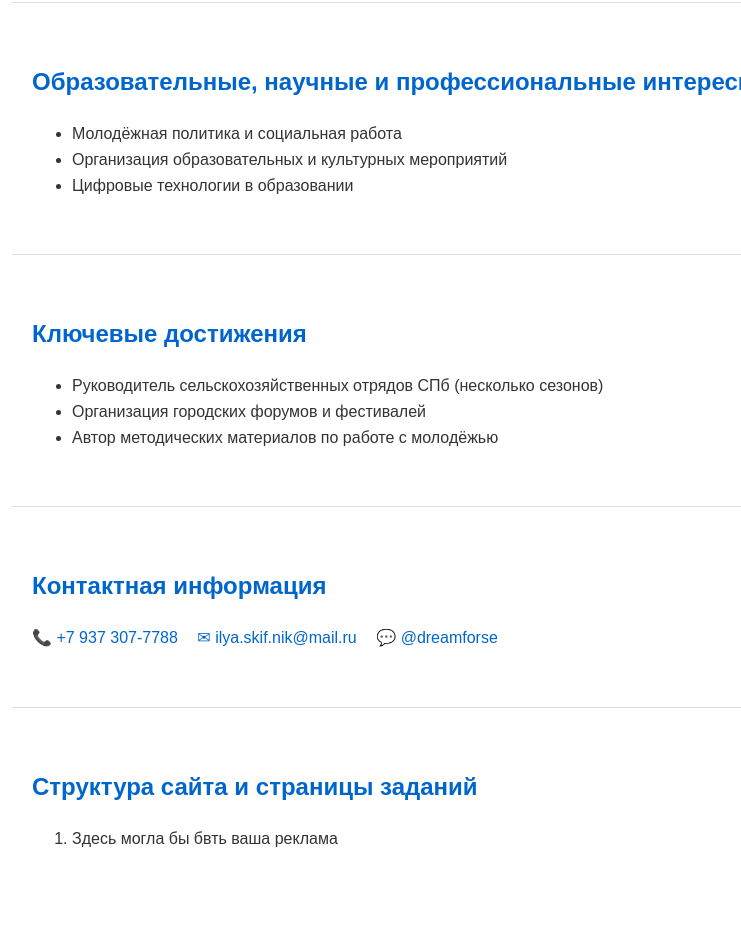
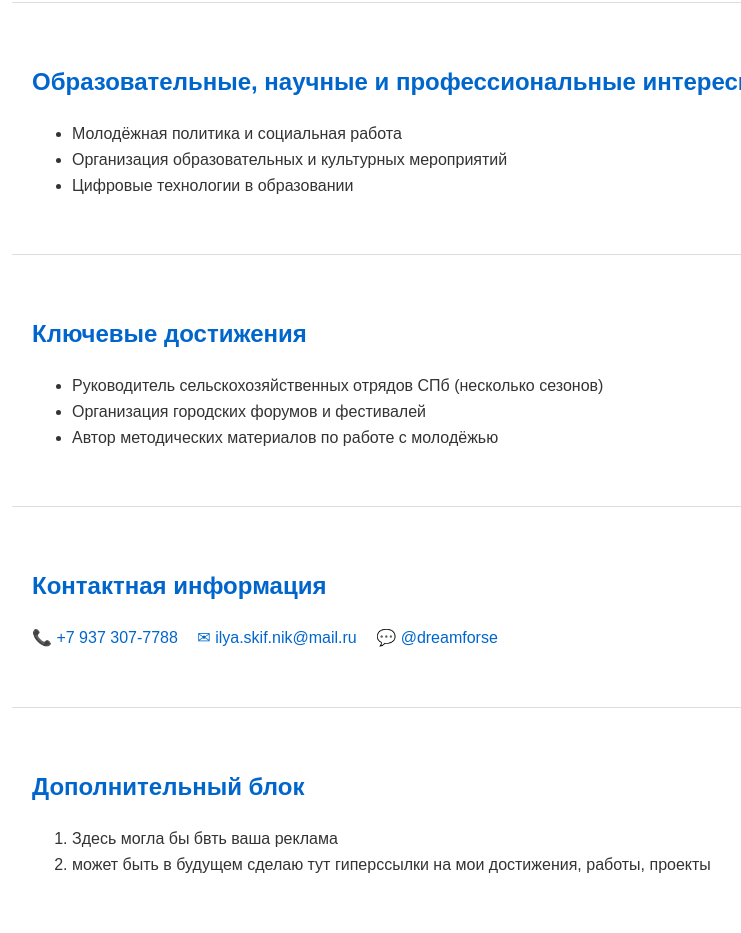
Before and after one commit to dreamforse/portfolio, a plain HTML site: page index.html in a window 1280 px wide. Shown: the part 680-1613 px from the top of the page, without its empty margins (208-949 px from the left). Before the commit the page ends 1588 px from the top, so only its background shows below. Drawn offline with Linux system fonts and the light colour scheme.

Commit message:
Update index.html

```diff
--- a/index.html
+++ b/index.html
@@ -123,9 +123,10 @@
 
   <!-- Задания -->
   <section id="tasks">
-    <h2>Структура сайта и страницы заданий</h2>
+    <h2>Дополнительный блок</h2>
     <ol>
       <li>Здесь могла бы бвть ваша реклама</li>
+      <li>может быть в будущем сделаю тут гиперссылки на мои достижения, работы, проекты</li>
     </ol>
   </section>
 
```
